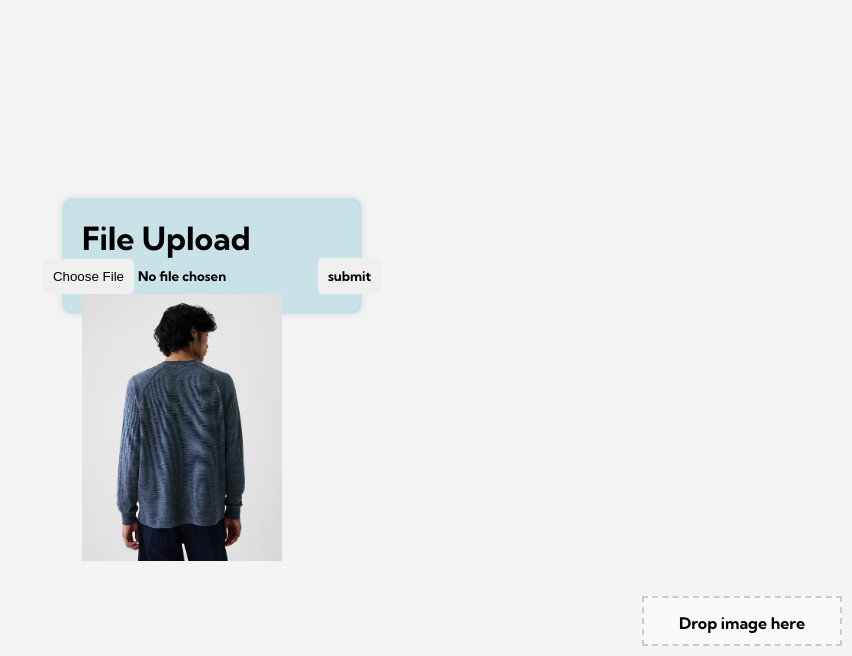
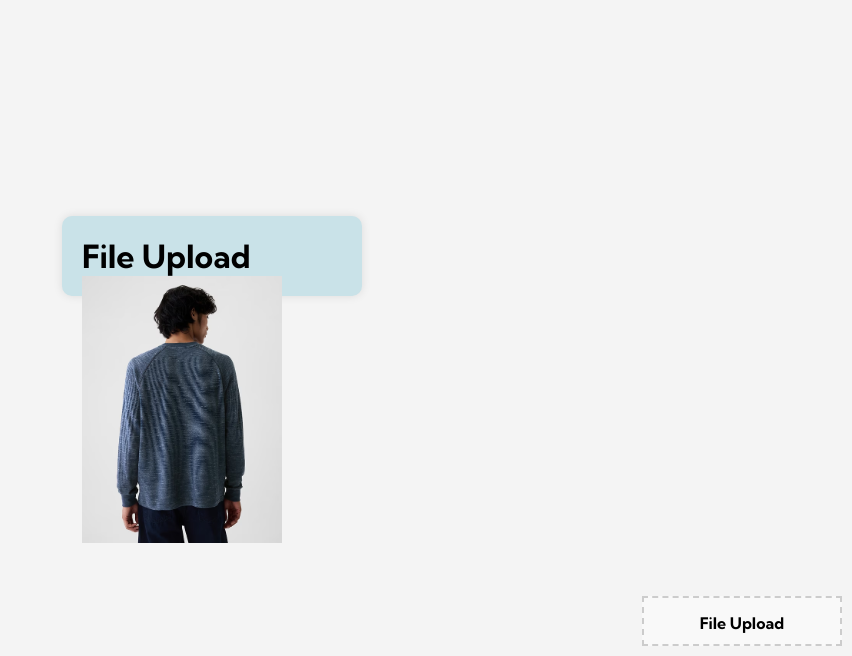
Before and after one commit to mLucas55/SoMi, a Flask app: page / in a window 1280 px wide. Shown: the part 144-800 px from the top of the page, without its empty margins (428-1280 px from the left). Run offline with Flask 3, Linux system fonts and the light colour scheme.

Commit message:
Delete function, WIP image uploading

```diff
--- a/app.py
+++ b/app.py
@@ -13,7 +13,7 @@ def index():
     files = os.listdir(app.config['UPLOAD_PATH'])
     return render_template('index.html', files=files)
 
-@app.route('/', methods=['POST'])
+@app.route('/upload', methods=['POST'])
 def upload_files():
     uploaded_file = request.files['file']
     filename = secure_filename(uploaded_file.filename)
--- a/static/script.js
+++ b/static/script.js
@@ -9,9 +9,55 @@ document.addEventListener("DOMContentLoaded", () => {
   // Get all draggable images
   const images = document.querySelectorAll(".draggable");
 
+  const dropZone = document.getElementById("drop-zone");
+  const fileInput = document.getElementById("file-input");
+
+  // Highlight drop zone when dragging over
+  dropZone.addEventListener("dragenter", () =>
+    dropZone.classList.add("drag-over")
+  );
+  dropZone.addEventListener("dragleave", () =>
+    dropZone.classList.remove("drag-over")
+  );
+
+  // Click to open file selector
+  dropZone.addEventListener("click", () => fileInput.click());
+
+  // Handle dropped files
+  dropZone.addEventListener("drop", (event) => {
+    dropZone.classList.remove("drag-over");
+    uploadFiles(event.dataTransfer.files);
+  });
+
+  fileInput.addEventListener("change", (event) =>
+    uploadFiles(event.target.files)
+  );
+
+  function uploadFiles(files) {
+    const formData = new FormData();
+    for (const file of files) {
+      if (file.type.startsWith("image/")) {
+        formData.append("files", file);
+      }
+    }
+
+    // Upload via AJAX
+    fetch("/upload", { method: "POST", body: formData })
+      .then((response) => response.json())
+      .then((data) => {
+        if (data.success) {
+          console.log("Upload successful:", data.files);
+          location.reload();
+        } else {
+          console.error("Upload failed:", data.error);
+        }
+      })
+      .catch((error) => console.error("Error:", error));
+  }
+
   // keeps track of current image
   let idCounter = 0;
-  images.forEach(image => {
+  images.forEach((image) => {
     let isDragging = false;
     let isResizing = false;
     let offsetX, offsetY;
@@ -20,18 +66,18 @@ document.addEventListener("DOMContentLoaded", () => {
     image.style.position = "absolute"; // Ensure the image can be moved
 
     // Assigns an ID to an image, if it lacks one
-      if(!image.dataset.id){
+    if (!image.dataset.id) {
       image.dataset.id = "img_" + idCounter++;
     }
 
     // updates tags in real time
-      if(savedTags[image.dataset.id]){
+    if (savedTags[image.dataset.id]) {
       updateTagDisplay(image, savedTags[image.dataset.id]);
     }
 
     image.addEventListener("mousedown", (e) => {
-        if(e.button == 0) // Left Click, for dragging and resizing
-        {
+      if (e.button == 0) {
+        // Left Click, for dragging and resizing
         e.preventDefault(); // Prevent default image dragging
 
         const rect = image.getBoundingClientRect();
@@ -58,21 +104,18 @@ document.addEventListener("DOMContentLoaded", () => {
           document.addEventListener("mousemove", onMouseMove);
           document.addEventListener("mouseup", onMouseUp);
         }
-
-        }
-        else if(e.button == 2) // Right click, for tag menu
-        {
+      } else if (e.button == 2) {
+        // Right click, for tag menu
         e.preventDefault();
         openTagForm(e, image);
       }
-
     });
 
     // Mouse movement tracking for image dragging
     function onMouseMove(e) {
       if (isDragging) {
-              image.style.left = (e.clientX - offsetX) + "px";
-              image.style.top = (e.clientY - offsetY) + "px";
+        image.style.left = e.clientX - offsetX + "px";
+        image.style.top = e.clientY - offsetY + "px";
       }
     }
 
@@ -81,6 +124,25 @@ document.addEventListener("DOMContentLoaded", () => {
       isDragging = false;
       document.removeEventListener("mousemove", onMouseMove);
       document.removeEventListener("mouseup", onMouseUp);
+
+      // Check if the image is dropped over the delete box
+      const deleteBox = document.getElementById("delete-box");
+      if (deleteBox) {
+        const deleteRect = deleteBox.getBoundingClientRect();
+        const imageRect = image.getBoundingClientRect();
+        if (
+          imageRect.left < deleteRect.right &&
+          imageRect.right > deleteRect.left &&
+          imageRect.top < deleteRect.bottom &&
+          imageRect.bottom > deleteRect.top
+        ) {
+          image.remove();
+          // Remove saved tags from localStorage
+          delete savedTags[image.dataset.id];
+          localStorage.setItem("imageTags", JSON.stringify(savedTags));
+          // NEEDS A CALL TO THE BACKEND TO DELETE THE IMAGE
+        }
+      }
     }
 
     // Resize image
@@ -174,7 +236,7 @@ document.addEventListener("DOMContentLoaded", () => {
 });
 
 // Prevents right click context menu on the HTML page
-document.addEventListener("contextmenu", function(e) {
+document.addEventListener("contextmenu", function (e) {
   e.preventDefault();
 });
 
--- a/templates/index.html
+++ b/templates/index.html
@@ -1,17 +1,17 @@
 <!DOCTYPE html>
 <html lang="en">
   <head>
-    <meta charset="UTF-8">
-    <meta name="viewport" content="width=device-width, initial-scale=1.0">
+    <meta charset="UTF-8" />
+    <meta name="viewport" content="width=device-width, initial-scale=1.0" />
     <title>SoMi</title>
-    <link rel="stylesheet" href="/static/style.css">
+    <link rel="stylesheet" href="/static/style.css" />
     <link rel="preconnect" href="https://fonts.googleapis.com" />
     <link rel="preconnect" href="https://fonts.gstatic.com" crossorigin />
     <link
       href="https://fonts.googleapis.com/css2?family=Kumbh+Sans:wght@700&display=swap"
       rel="stylesheet"
     />
-    <link rel="icon" href="he-logo.png">
+    <link rel="icon" href="he-logo.png" />
   </head>
   <body>
     <header class="navbar">
@@ -36,25 +36,25 @@
 
     <div class="form-container">
       <h1>File Upload</h1>
-        <form method="POST" action="" enctype="multipart/form-data">
-        <div class="form-group">
-            <input type="file" name="file" class="file-input" accept="image/*">
-            <p><input type="submit" value="submit" class="submit-btn"></p>
+      <div id="drop-zone">
+        File Upload
+        <span id="file-upload-btn"></span>
+        <input type="file" id="file-input" accept="image/*" multiple hidden />
       </div>
-        </form>
 
       <div class="container">
         {% for file in files %}
-            <img class="draggable" src="{{ url_for('uploaded_file', filename=file) }}" alt="{{ file }}" width="200">
+        <img
+          class="draggable"
+          src="{{ url_for('uploaded_file', filename=file) }}"
+          alt="{{ file }}"
+          width="200"
+        />
         {% endfor %}
       </div>
     </div>
 
-    <main id="gallery">
-        <!-- Delete box now placed inside the gallery (canvas) -->
     <div id="delete-box">Delete</div>
-        <div id="drop-zone" tabindex="0">Drop image here</div>
-    </main>
 
     <script src="{{ url_for('static', filename='script.js') }}"></script>
   </body>
```
Lines whose indentation alone changed are shown as unchanged.
